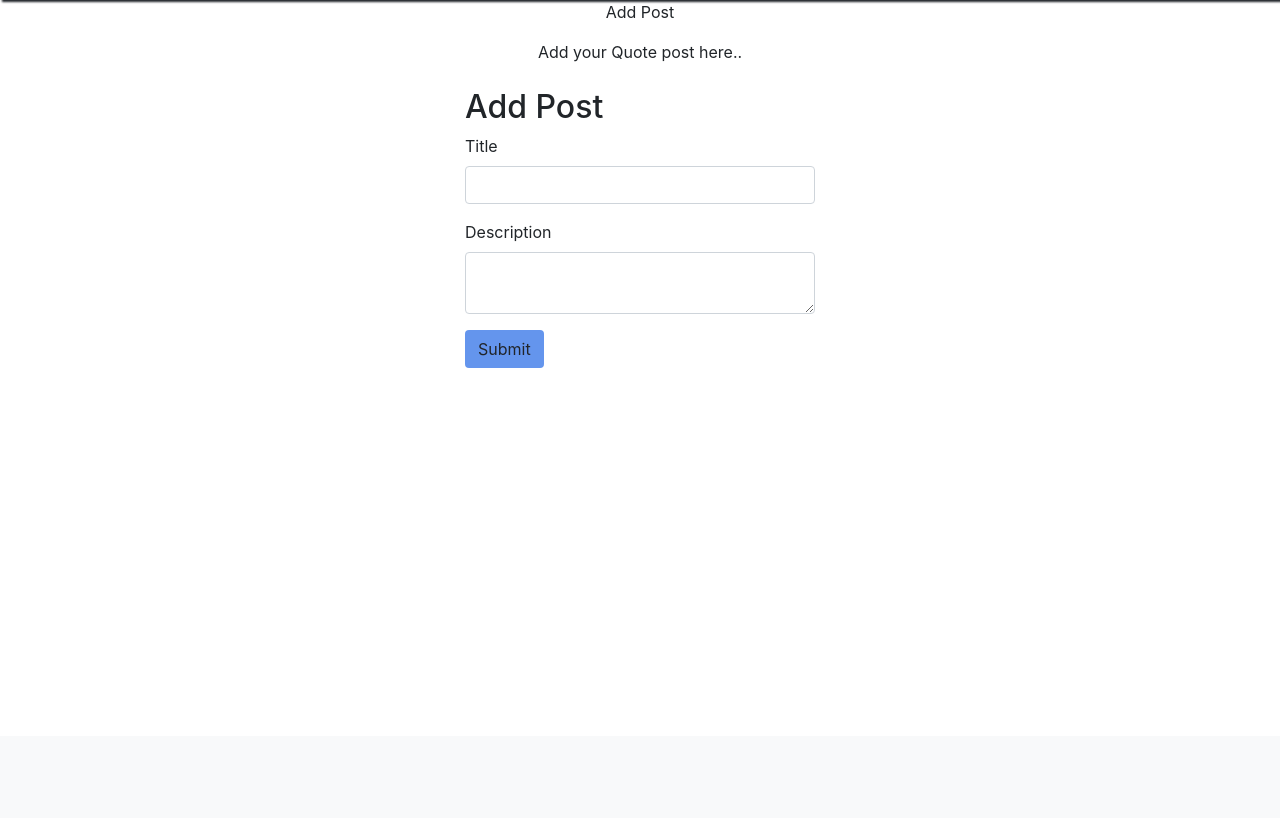
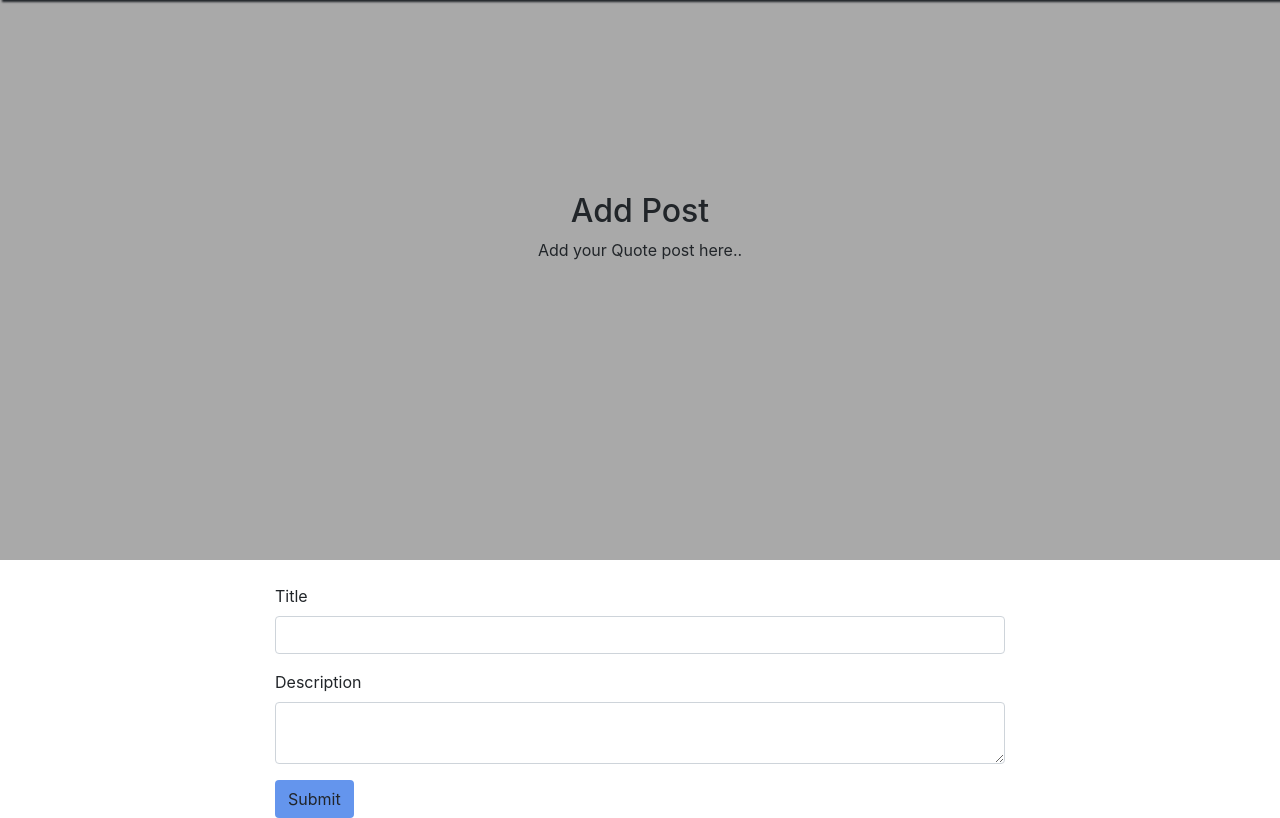
Before and after one commit to Alexotieno1717/blog-website, a Flask app: page /post/new in a window 1280 px wide. Shown: the part 64-882 px from the top of the page. Before the commit the page ends 432 px from the top, so only its background shows below. Run offline with Flask 2, Linux system fonts and the light colour scheme; the visitor is signed in with stand-in values (Sample User, id 1); data comes from the database, SQL or seed files in the repository; some libraries are stand-ins or nearby versions.

Commit message:
Added background color to post file

```diff
--- a/app/static/css/main.css
+++ b/app/static/css/main.css
@@ -54,3 +54,9 @@
     height: 50px;
     padding-top: 10px;
 }
+
+#post-banner{
+    background: darkgrey;
+    height: 70vh;
+    padding-top: 15%;
+}
--- a/app/templates/post.html
+++ b/app/templates/post.html
@@ -3,18 +3,17 @@
 
 
 {% block content %}
-<div class="container-fluid">
-    <p class="text-center">Add Post</p>
+<div class="container-fluid" id="post-banner">
+    <h2 class="text-center">Add Post</h2>
     <p class="text-center">Add your Quote post here..</p>
 </div>
 <div class="container pt-2">
     <div class="row">
-        <div class="col-md-4"></div>
-         <div class="col-md-4">
-             <h2>Add Post</h2>
+        <div class="col-md-2"></div>
+         <div class="col-md-8 pt-3">
             {{ wtf.quick_form(post_form)}}
         </div>
-        <div class="col-md-4"></div>
+        <div class="col-md-2"></div>
     </div>
 
 </div>
```
